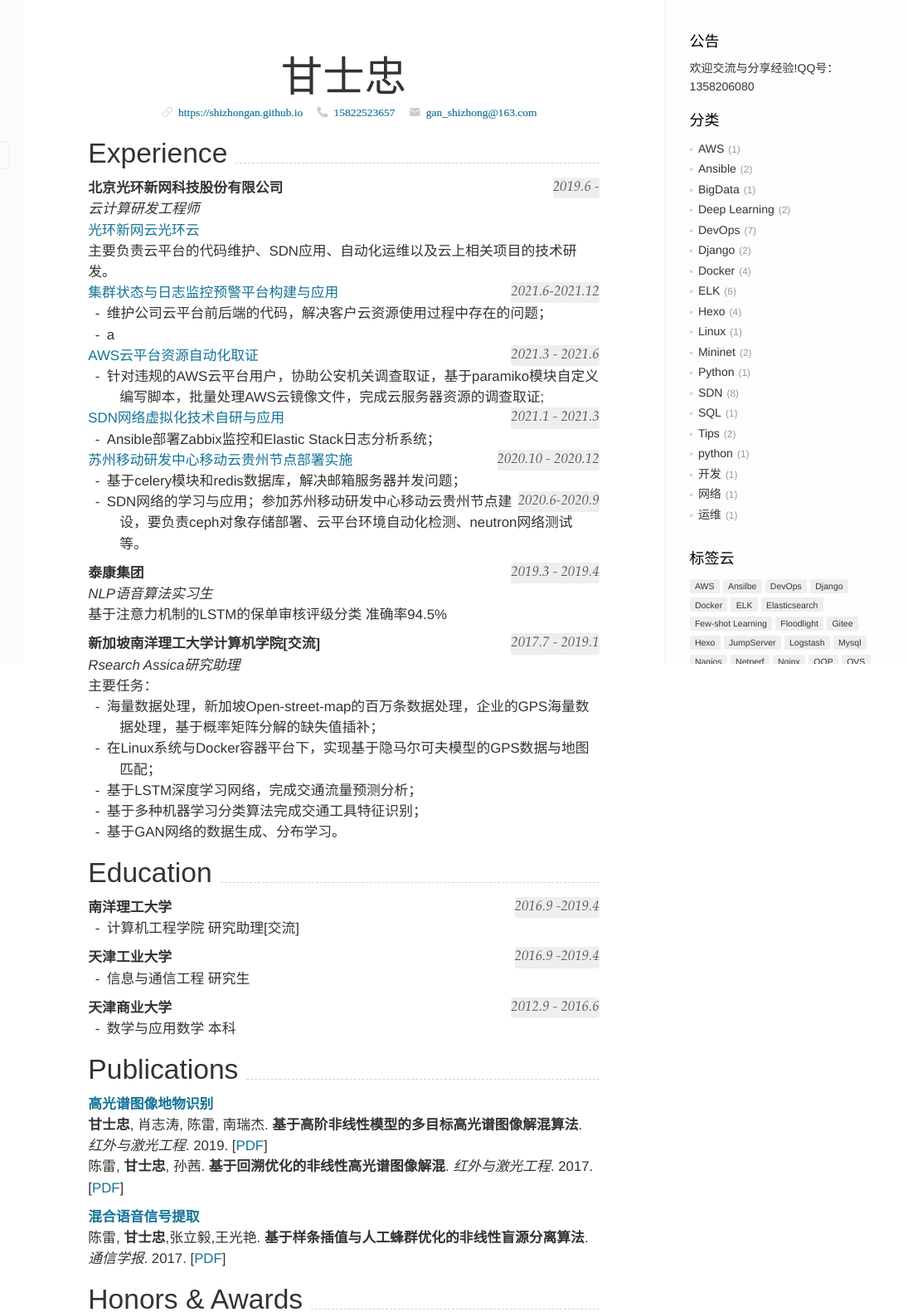
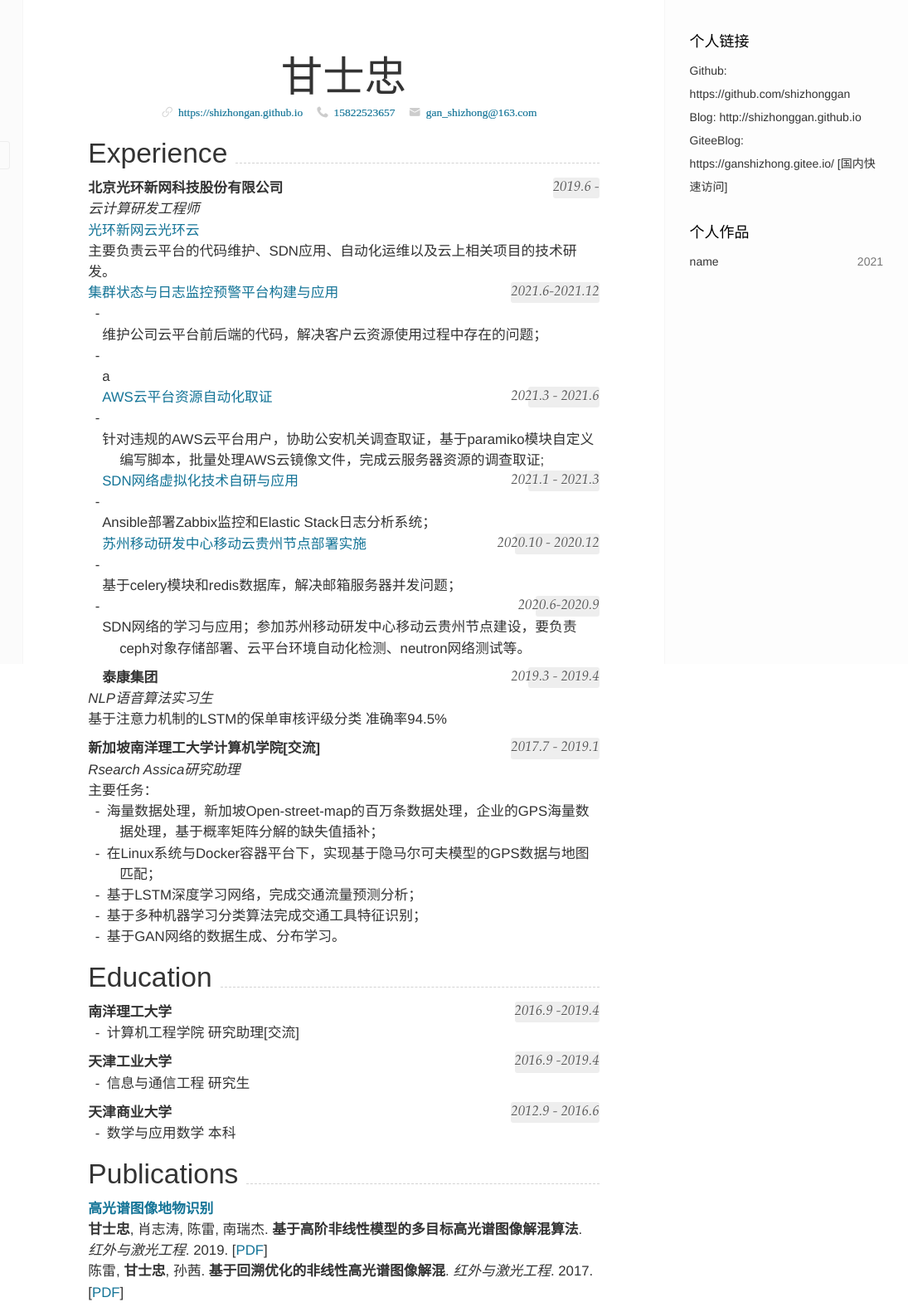
Before and after one commit to ShizhongGan/ganshizhong.github.io, a plain HTML site: page cv/20211210_update/index.html in a window 1280 px wide. Shown: the top 1581 px of the page at 83% size, 185-1280 px from the left. Drawn offline with nearby package versions, Linux system fonts and the light colour scheme.

Commit message:
Site updated: 2022-02-11 10:27:18

```diff
--- a/cv/20211210_update/index.html
+++ b/cv/20211210_update/index.html
@@ -23,8 +23,8 @@
 <meta property="og:url" content="http://shizhonggan.github.io/cv/20211210_update/index.html">
 <meta property="og:site_name" content="钟声">
 <meta property="og:locale" content="zh_CN">
-<meta property="article:published_time" content="2022-02-11T02:12:52.782Z">
-<meta property="article:modified_time" content="2022-02-11T02:12:52.782Z">
+<meta property="article:published_time" content="2022-02-11T02:26:50.268Z">
+<meta property="article:modified_time" content="2022-02-11T02:26:50.268Z">
 <meta property="article:author" content="甘士忠">
 <meta name="twitter:card" content="summary">
   <!-- Canonical links -->
@@ -377,98 +377,122 @@
 </aside>
 
 
+  <aside class="sidebar" itemscope itemtype="http://schema.org/WPSideBar">
+  <div class="slimContent">
+
+    <div class="widget">
+      <h3 class="widget-title">个人链接</h3>
+      <div class="widget-body">
+        <ul class="link-list lh-2x">
+
+          <li>
+            Github:
+            <a href="https://github.com/shizhonggan" target="_blank">https://github.com/shizhonggan</a>
+          </li>
+
+          <li>
+            Blog:
+            <a href="http://shizhonggan.github.io" target="_blank">http://shizhonggan.github.io</a>
+          </li>
+
+          <li>
+            GiteeBlog:
+            <a href="https://ganshizhong.gitee.io/ [国内快速访问]" target="_blank">https://ganshizhong.gitee.io/ [国内快速访问]</a>
+          </li>
+
+        </ul>
+      </div>
+    </div>
+
+
+
+
+    <div class="widget">
+      <h3 class="widget-title">个人作品</h3>
+      <div class="widget-body">
+        <ul class="work-list lh-2x">
+
+          <li class="clearfix">
+            <a href="https://shizhonggan.github.io" target="_blank" title="name">
+              <span>name</span>
+              <span class="pull-right text-muted">2021</span>
+            </a>
+          </li>
+
+        </ul>
+      </div>
+    </div>
+
+
+  </div>
+</aside>
 <main class="main" role="main">
   <article class="article archives-about article-type-normal" itemscope="">
-    <!-- <header class="article-header">
+  <header class="article-header">
     <h1 itemprop="title"></h1>
 
     <p class="text-muted"> </p>
 
-    </header> -->
+  </header>
   <div class="article-body">
     <article>
-<h1 id="甘士忠"><a class="markdownIt-Anchor" href="#甘士忠"></a> <strong>甘士忠</strong></h1>
-<div id="contact-info">
+
+<h1 id="甘士忠"><a href="#甘士忠" class="headerlink" title="甘士忠"></a><strong>甘士忠</strong></h1><div id="contact-info">
 <i class="icon icon-link" style="margin-left:1em"><a href="http://shizhonggan.github.io" style="margin-left:0.5em">https://shizhongan.github.io</a></i>
 <i class="icon icon-phone" style="margin-left:1em"><a  style="margin-left:0.5em">15822523657</a></i>
 <i class="icon icon-email" style="margin-left:1em"><a  style="margin-left:0.5em">gan_shizhong@163.com</a></i>
 </div>
-<h2 id="experience"><a class="markdownIt-Anchor" href="#experience"></a> Experience</h2>
-<h3 id="北京光环新网科技股份有限公司-20196-"><a class="markdownIt-Anchor" href="#北京光环新网科技股份有限公司-20196-"></a> <strong>北京光环新网科技股份有限公司</strong> <code>2019.6 -</code></h3>
-<p><em>云计算研发工程师</em></p>
-<h4 id="光环新网云光环云"><a class="markdownIt-Anchor" href="#光环新网云光环云"></a> <a href="">光环新网云光环云</a></h4>
-<p>主要负责云平台的代码维护、SDN应用、自动化运维以及云上相关项目的技术研发。</p>
-<h4 id="集群状态与日志监控预警平台构建与应用"><a class="markdownIt-Anchor" href="#集群状态与日志监控预警平台构建与应用"></a> <a href="">集群状态与日志监控预警平台构建与应用</a> <code>2021.6-2021.12</code></h4>
+
+<h2 id="Experience"><a href="#Experience" class="headerlink" title="Experience"></a>Experience</h2><h3 id="北京光环新网科技股份有限公司-2019-6"><a href="#北京光环新网科技股份有限公司-2019-6" class="headerlink" title="北京光环新网科技股份有限公司 2019.6 -"></a><strong>北京光环新网科技股份有限公司</strong> <code>2019.6 -</code></h3><p><em>云计算研发工程师</em>  </p>
+<h4 id="光环新网云光环云"><a href="#光环新网云光环云" class="headerlink" title="光环新网云光环云"></a><a href="">光环新网云光环云</a></h4><p>主要负责云平台的代码维护、SDN应用、自动化运维以及云上相关项目的技术研发。</p>
+<h4 id="集群状态与日志监控预警平台构建与应用-2021-6-2021-12"><a href="#集群状态与日志监控预警平台构建与应用-2021-6-2021-12" class="headerlink" title="集群状态与日志监控预警平台构建与应用 2021.6-2021.12"></a><a href="">集群状态与日志监控预警平台构建与应用</a> <code>2021.6-2021.12</code></h4><ol>
+<li><p>维护公司云平台前后端的代码，解决客户云资源使用过程中存在的问题；</p>
+</li>
+<li><p>a</p>
+<h4 id="AWS云平台资源自动化取证-2021-3-2021-6"><a href="#AWS云平台资源自动化取证-2021-3-2021-6" class="headerlink" title="AWS云平台资源自动化取证 2021.3 - 2021.6"></a><a href="">AWS云平台资源自动化取证</a> <code>2021.3 - 2021.6</code></h4></li>
+<li><p>针对违规的AWS云平台用户，协助公安机关调查取证，基于paramiko模块自定义编写脚本，批量处理AWS云镜像文件，完成云服务器资源的调查取证;</p>
+<h4 id="SDN网络虚拟化技术自研与应用-2021-1-2021-3"><a href="#SDN网络虚拟化技术自研与应用-2021-1-2021-3" class="headerlink" title="SDN网络虚拟化技术自研与应用 2021.1 - 2021.3"></a><a href="">SDN网络虚拟化技术自研与应用</a> <code>2021.1 - 2021.3</code></h4></li>
+<li><p>Ansible部署Zabbix监控和Elastic Stack日志分析系统；</p>
+<h4 id="苏州移动研发中心移动云贵州节点部署实施-2020-10-2020-12"><a href="#苏州移动研发中心移动云贵州节点部署实施-2020-10-2020-12" class="headerlink" title="苏州移动研发中心移动云贵州节点部署实施 2020.10 - 2020.12"></a><a href="">苏州移动研发中心移动云贵州节点部署实施</a> <code>2020.10 - 2020.12</code></h4></li>
+<li><p>基于celery模块和redis数据库，解决邮箱服务器并发问题；</p>
+<h4 id="2020-6-2020-9"><a href="#2020-6-2020-9" class="headerlink" title=" 2020.6-2020.9"></a><a href=""></a> <code>2020.6-2020.9</code></h4></li>
+<li><p>SDN网络的学习与应用；参加苏州移动研发中心移动云贵州节点建设，要负责ceph对象存储部署、云平台环境自动化检测、neutron网络测试等。</p>
+<h3 id="泰康集团-2019-3-2019-4"><a href="#泰康集团-2019-3-2019-4" class="headerlink" title="泰康集团 2019.3 - 2019.4"></a><strong>泰康集团</strong> <code>2019.3 - 2019.4</code></h3></li>
+</ol>
+<p><em>NLP语音算法实习生</em><br>基于注意力机制的LSTM的保单审核评级分类 准确率94.5%</p>
+<h3 id="新加坡南洋理工大学计算机学院-交流-2017-7-2019-1"><a href="#新加坡南洋理工大学计算机学院-交流-2017-7-2019-1" class="headerlink" title="新加坡南洋理工大学计算机学院[交流] 2017.7 - 2019.1"></a><strong>新加坡南洋理工大学计算机学院[交流]</strong> <code>2017.7 - 2019.1</code></h3><p><em>Rsearch Assica研究助理</em><br>主要任务：</p>
 <ol>
-<li>维护公司云平台前后端的代码，解决客户云资源使用过程中存在的问题；</li>
-<li>a</li>
-</ol>
-<h4 id="aws云平台资源自动化取证"><a class="markdownIt-Anchor" href="#aws云平台资源自动化取证"></a> <a href="">AWS云平台资源自动化取证</a> <code>2021.3 - 2021.6</code></h4>
-<ol start="2">
-<li>针对违规的AWS云平台用户，协助公安机关调查取证，基于paramiko模块自定义编写脚本，批量处理AWS云镜像文件，完成云服务器资源的调查取证;</li>
-</ol>
-<h4 id="sdn网络虚拟化技术自研与应用"><a class="markdownIt-Anchor" href="#sdn网络虚拟化技术自研与应用"></a> <a href="">SDN网络虚拟化技术自研与应用</a> <code>2021.1 - 2021.3</code></h4>
-<ol start="3">
-<li>Ansible部署Zabbix监控和Elastic Stack日志分析系统；</li>
-</ol>
-<h4 id="苏州移动研发中心移动云贵州节点部署实施"><a class="markdownIt-Anchor" href="#苏州移动研发中心移动云贵州节点部署实施"></a> <a href="">苏州移动研发中心移动云贵州节点部署实施</a> <code>2020.10 - 2020.12</code></h4>
-<ol start="4">
-<li>基于celery模块和redis数据库，解决邮箱服务器并发问题；</li>
-</ol>
-<h4 id=""><a class="markdownIt-Anchor" href="#"></a> <a href=""></a> <code>2020.6-2020.9</code></h4>
-<ol start="5">
-<li>SDN网络的学习与应用；参加苏州移动研发中心移动云贵州节点建设，要负责ceph对象存储部署、云平台环境自动化检测、neutron网络测试等。</li>
-</ol>
-<h3 id="泰康集团-20193-20194"><a class="markdownIt-Anchor" href="#泰康集团-20193-20194"></a> <strong>泰康集团</strong> <code>2019.3 - 2019.4</code></h3>
-<p><em>NLP语音算法实习生</em><br />
-基于注意力机制的LSTM的保单审核评级分类 准确率94.5%</p>
-<h3 id="新加坡南洋理工大学计算机学院交流-20177-20191"><a class="markdownIt-Anchor" href="#新加坡南洋理工大学计算机学院交流-20177-20191"></a> <strong>新加坡南洋理工大学计算机学院[交流]</strong> <code>2017.7 - 2019.1</code></h3>
-<p><em>Rsearch Assica研究助理</em><br />
-主要任务：</p>
-<ol>
-<li>海量数据处理，新加坡Open-street-map的百万条数据处理，企业的GPS海量数据处理，基于概率矩阵分解的缺失值插补；</li>
+<li>海量数据处理，新加坡Open-street-map的百万条数据处理，企业的GPS海量数据处理，基于概率矩阵分解的缺失值插补；  </li>
 <li>在Linux系统与Docker容器平台下，实现基于隐马尔可夫模型的GPS数据与地图匹配；</li>
 <li>基于LSTM深度学习网络，完成交通流量预测分析；</li>
 <li>基于多种机器学习分类算法完成交通工具特征识别；</li>
 <li>基于GAN网络的数据生成、分布学习。</li>
 </ol>
-<h2 id="education"><a class="markdownIt-Anchor" href="#education"></a> Education</h2>
-<h3 id="南洋理工大学-20169-20194"><a class="markdownIt-Anchor" href="#南洋理工大学-20169-20194"></a> <strong>南洋理工大学</strong> <code>2016.9 -2019.4</code></h3>
-<ul>
+<h2 id="Education"><a href="#Education" class="headerlink" title="Education"></a>Education</h2><h3 id="南洋理工大学-2016-9-2019-4"><a href="#南洋理工大学-2016-9-2019-4" class="headerlink" title="南洋理工大学 2016.9 -2019.4"></a><strong>南洋理工大学</strong> <code>2016.9 -2019.4</code></h3><ul>
 <li>计算机工程学院 研究助理[交流]</li>
 </ul>
-<h3 id="天津工业大学-20169-20194"><a class="markdownIt-Anchor" href="#天津工业大学-20169-20194"></a> <strong>天津工业大学</strong> <code>2016.9 -2019.4</code></h3>
-<ul>
+<h3 id="天津工业大学-2016-9-2019-4"><a href="#天津工业大学-2016-9-2019-4" class="headerlink" title="天津工业大学 2016.9 -2019.4"></a><strong>天津工业大学</strong> <code>2016.9 -2019.4</code></h3><ul>
 <li>信息与通信工程 研究生</li>
 </ul>
-<h3 id="天津商业大学-20129-20166"><a class="markdownIt-Anchor" href="#天津商业大学-20129-20166"></a> <strong>天津商业大学</strong> <code>2012.9 - 2016.6</code></h3>
-<ul>
+<h3 id="天津商业大学-2012-9-2016-6"><a href="#天津商业大学-2012-9-2016-6" class="headerlink" title="天津商业大学 2012.9 - 2016.6"></a><strong>天津商业大学</strong> <code>2012.9 - 2016.6</code></h3><ul>
 <li>数学与应用数学 本科</li>
 </ul>
-<h2 id="publications"><a class="markdownIt-Anchor" href="#publications"></a> Publications</h2>
-<h3 id="-2"><a class="markdownIt-Anchor" href="#-2"></a> <a href=""><strong>高光谱图像地物识别</strong></a></h3>
-<p><strong>甘士忠</strong>, 肖志涛, 陈雷, 南瑞杰. <strong>基于高阶非线性模型的多目标高光谱图像解混算法</strong>.  <em>红外与激光工程</em>. 2019.  [<a target="_blank" rel="noopener" href="http://www.irla.cn/article/app/id/3126/cn/article/doi/10.3788/IRLA201746.0638001">PDF</a>]</p>
+<h2 id="Publications"><a href="#Publications" class="headerlink" title="Publications"></a>Publications</h2><h3 id="高光谱图像地物识别"><a href="#高光谱图像地物识别" class="headerlink" title="高光谱图像地物识别"></a><a href=""><strong>高光谱图像地物识别</strong></a></h3><p><strong>甘士忠</strong>, 肖志涛, 陈雷, 南瑞杰. <strong>基于高阶非线性模型的多目标高光谱图像解混算法</strong>.  <em>红外与激光工程</em>. 2019.  [<a target="_blank" rel="noopener" href="http://www.irla.cn/article/app/id/3126/cn/article/doi/10.3788/IRLA201746.0638001">PDF</a>]</p>
 <p>陈雷,  <strong>甘士忠</strong>,  孙茜. <strong>基于回溯优化的非线性高光谱图像解混</strong>.  <em>红外与激光工程</em>. 2017.  [<a target="_blank" rel="noopener" href="http://www.irla.cn/article/app/id/3126/cn/article/doi/10.3788/IRLA201746.0638001">PDF</a>]</p>
-<h3 id="-3"><a class="markdownIt-Anchor" href="#-3"></a> <a href=""><strong>混合语音信号提取</strong></a></h3>
-<p>陈雷, <strong>甘士忠</strong>,张立毅,王光艳. <strong>基于样条插值与人工蜂群优化的非线性盲源分离算法</strong>. <em>通信学报</em>. 2017. [<a target="_blank" rel="noopener" href="http://www.infocomm-journal.com/txxb/CN/10.11959/j.issn.1000-436x.2017147">PDF</a>]</p>
-<h2 id="honors-awards"><a class="markdownIt-Anchor" href="#honors-awards"></a> Honors &amp; Awards</h2>
-<p>第十三届中国研究生电子设计竞赛 二等奖 <code>2018</code><br />
-第十二届中国研究生电子设计竞赛 二等奖 <code>2017</code><br />
-美国数学建模竞赛 三等奖 <code>2015</code><br />
-中国大学生数学建模竞赛 <strong>国家二等奖</strong>、天津市一等奖 <code>2014</code></p>
-<hr />
-<h2 id="teaching"><a class="markdownIt-Anchor" href="#teaching"></a> Teaching</h2>
-<ul>
+<h3 id="混合语音信号提取"><a href="#混合语音信号提取" class="headerlink" title="混合语音信号提取"></a><a href=""><strong>混合语音信号提取</strong></a></h3><p>陈雷, <strong>甘士忠</strong>,张立毅,王光艳. <strong>基于样条插值与人工蜂群优化的非线性盲源分离算法</strong>. <em>通信学报</em>. 2017. [<a target="_blank" rel="noopener" href="http://www.infocomm-journal.com/txxb/CN/10.11959/j.issn.1000-436x.2017147">PDF</a>]</p>
+<h2 id="Honors-amp-Awards"><a href="#Honors-amp-Awards" class="headerlink" title="Honors &amp; Awards"></a>Honors &amp; Awards</h2><p>第十三届中国研究生电子设计竞赛 二等奖 <code>2018</code><br>第十二届中国研究生电子设计竞赛 二等奖 <code>2017</code><br>美国数学建模竞赛 三等奖 <code>2015</code><br>中国大学生数学建模竞赛 <strong>国家二等奖</strong>、天津市一等奖 <code>2014</code>  </p>
+<hr>
+<h2 id="Teaching"><a href="#Teaching" class="headerlink" title="Teaching"></a>Teaching</h2><ul>
 <li>工作中主要使用Python：基于Django的web开发；基于Paramiko模块的批量处理服务器资源；基于Celery分布式任务调度；Tensorflow, Pytorch深度学习库; OpenCV库的使用; Nampy, Pandas, Spicy等数值矩阵计算;基于Request, Selenium, beautifulsoup网络爬虫。</li>
 <li>熟悉Linux系统命令, 计算机网络</li>
 <li>掌握Ansible, Elastic Stack, Zabbix, gitlab docker等自动化运维相关工具的使用和集群化部署</li>
 <li>熟悉Openstack开发与部署，后端和前端的代码维护</li>
 <li>matlab</li>
 </ul>
-<h2 id="service"><a class="markdownIt-Anchor" href="#service"></a> Service</h2>
-<p>IEEE ACCESS 邀请审稿人 <code>2019</code><br />
-Research Experiences for Undergraduates in NTU <code>2017.7 - 2019.1</code></p>
+<h2 id="Service"><a href="#Service" class="headerlink" title="Service"></a>Service</h2><p>IEEE ACCESS 邀请审稿人 <code>2019</code><br>Research Experiences for Undergraduates in NTU <code>2017.7 - 2019.1</code></p>
 </article>
+
+
 <style>
 /* table th:first-of-type {
     width: 20%;
@@ -733,6 +757,7 @@ article hr {
 
   </div>
 </article>
+
 </main>
 
   <footer class="footer" itemscope itemtype="http://schema.org/WPFooter">
```
Also changed, not shown: content.json, 1 other file. Lines whose indentation alone changed are shown as unchanged.
